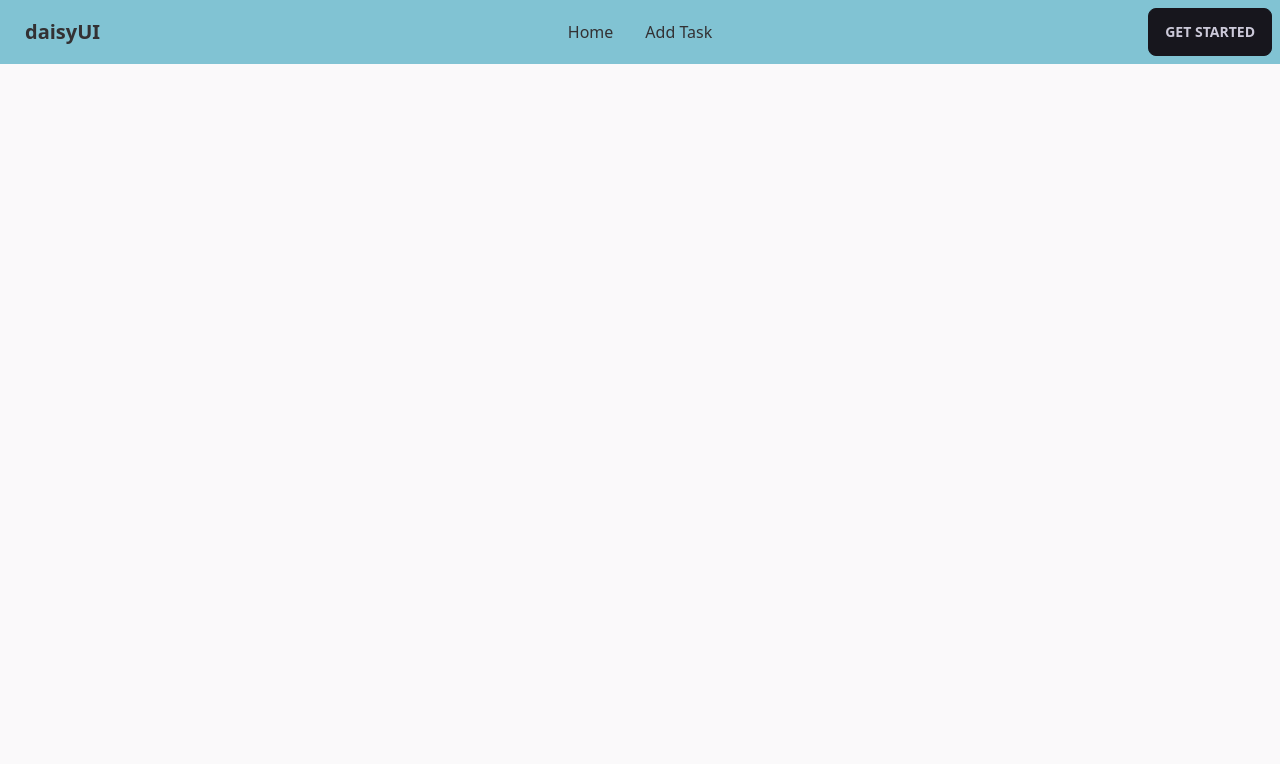
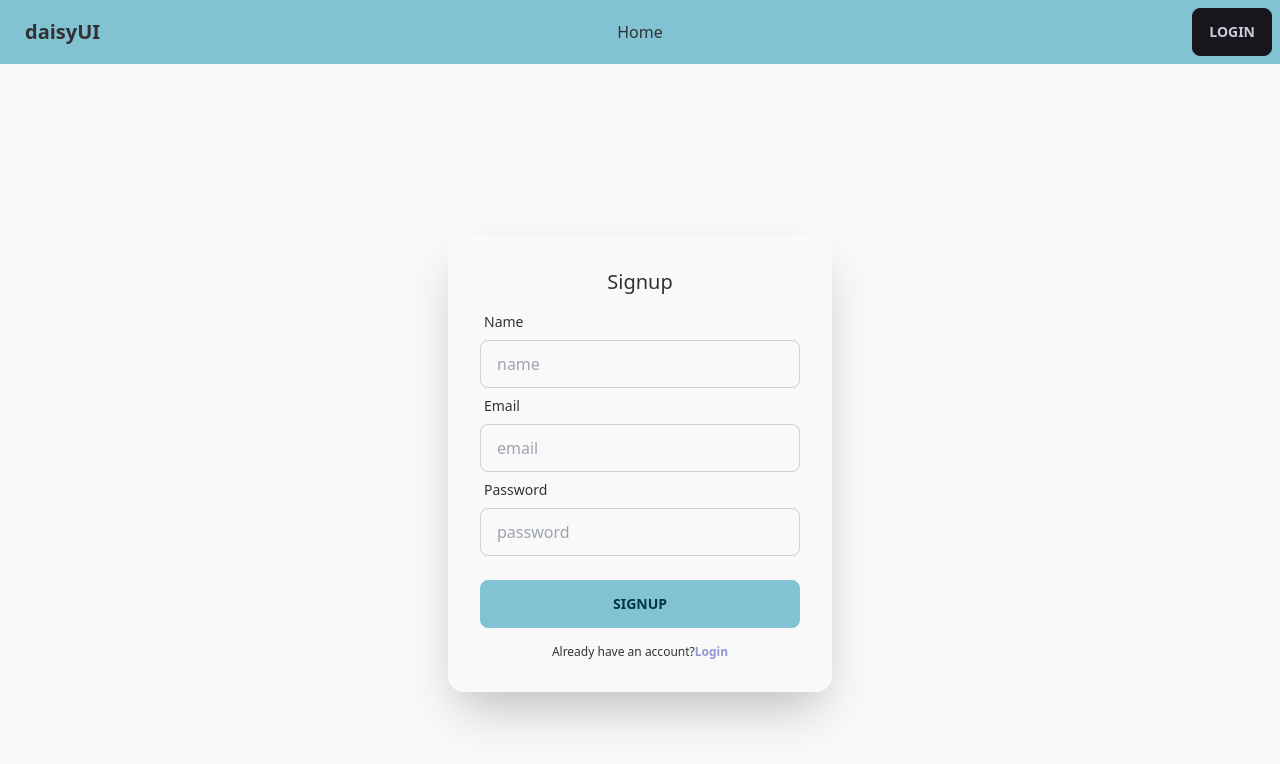
Before and after one commit to irazramin/simple-todo-app, a React (Create React App) app: page /signup in a window 1280 px wide. Shown: the top 764 px of the page. Built offline with nearby package versions, Linux system fonts and the light colour scheme; no server answers.

Commit message:
authentication added

```diff
--- a/package.json
+++ b/package.json
@@ -10,8 +10,10 @@
     "firebase": "^9.8.1",
     "react": "^18.1.0",
     "react-dom": "^18.1.0",
+    "react-firebase-hooks": "^5.0.3",
     "react-router-dom": "6",
     "react-scripts": "5.0.1",
+    "react-toastify": "^9.0.1",
     "web-vitals": "^2.1.4"
   },
   "scripts": {
--- a/src/App.js
+++ b/src/App.js
@@ -1,7 +1,12 @@
 import { Route, Routes } from 'react-router-dom';
+import { ToastContainer } from 'react-toastify';
+import 'react-toastify/dist/ReactToastify.css';
 import './App.css';
 import AddTask from './Components/pages/AddTask/AddTask';
 import Home from './Components/pages/Home/Home';
+import Login from './Components/pages/Login/Login';
+import RequireAuth from './Components/pages/RequireAuth/RequireAuth';
+import Signup from './Components/pages/Signup/Signup';
 import Header from './Components/shared/Header';
 
 function App() {
@@ -10,8 +15,29 @@ function App() {
       <Header />
       <Routes>
         <Route path='/' element={<Home />}></Route>
-        <Route path='/addtask' element={<AddTask />}></Route>
+        <Route
+          path='/addtask'
+          element={
+            <RequireAuth>
+              <AddTask />
+            </RequireAuth>
+          }
+        ></Route>
+        <Route path='/login' element={<Login />}></Route>
+        <Route path='/signup' element={<Signup />}></Route>
       </Routes>
+      <ToastContainer
+        position='top-right'
+        autoClose={5000}
+        hideProgressBar={false}
+        newestOnTop={false}
+        closeOnClick
+        rtl={false}
+        pauseOnFocusLoss
+        draggable
+        pauseOnHover
+        theme='colored'
+      />
     </div>
   );
 }
--- a/src/Components/pages/Home/Home.js
+++ b/src/Components/pages/Home/Home.js
@@ -1,9 +1,26 @@
 import React from 'react'
+import { useAuthState } from 'react-firebase-hooks/auth';
+import auth from '../../../firebase.init';
 
 const Home = () => {
+  const [user] = useAuthState(auth)
+
   return (
-    <div>Home</div>
-  )
+    <div>
+      <h2 className='text-center text-3xl mt-10'>
+        Welcome to <span className='text-secondary'>RememberTask!!</span>
+      </h2>
+      {user ? (
+        <h4 className='text-center text-3xl mt-10 text-success'>
+         Now you can add your task.
+        </h4>
+      ) : (
+        <h4 className='text-center text-3xl mt-10 text-success'>
+          If you want to remember your important task.Please login first
+        </h4>
+      )}
+    </div>
+  );
 }
 
 export default Home
--- /dev/null
+++ b/src/Components/pages/Login/Login.js
@@ -0,0 +1,80 @@
+import React from 'react';
+import {
+  useAuthState,
+  useSignInWithEmailAndPassword,
+} from 'react-firebase-hooks/auth';
+import { useLocation, useNavigate } from 'react-router-dom';
+import auth from '../../../firebase.init';
+import ErrorMessage from '../../shared/ErrorMessage';
+
+const Login = () => {
+  const navigate = useNavigate();
+  const [currentUser] = useAuthState(auth);
+  const [signInWithEmailAndPassword, user, loading, error] =
+    useSignInWithEmailAndPassword(auth);
+  const location = useLocation();
+  const from = location.state?.from?.pathname || '/';
+
+  if (currentUser) {
+    navigate(from, { replace: true });
+  }
+  const handleLogin = (e) => {
+    e.preventDefault();
+
+    const email = e.target.email.value;
+    const password = e.target.password.value;
+    signInWithEmailAndPassword(email, password);
+  };
+  return (
+    <div className='flex justify-center items-center min-h-screen'>
+      <div className='card flex-shrink-0 w-full max-w-sm shadow-2xl bg-base-100'>
+        <div className='card-body'>
+          <h2 className='text-center text-xl'>Login</h2>
+          <form onSubmit={handleLogin}>
+            <div className='form-control'>
+              <label className='label'>
+                <span className='label-text'>Email</span>
+              </label>
+              <input
+                name='email'
+                type='email'
+                placeholder='email'
+                className='input input-bordered'
+              />
+            </div>
+            <div className='form-control'>
+              <label className='label'>
+                <span className='label-text'>Password</span>
+              </label>
+              <input
+                type='password'
+                name='password'
+                placeholder='password'
+                className='input input-bordered'
+              />
+            </div>
+            <div className='form-control mt-6'>
+              <ErrorMessage errMsg={error?.message} />
+              <button type='submit' className='btn btn-accent'>
+                Login
+              </button>
+            </div>
+          </form>
+          <div className='mt-2'>
+            <p className='text-xs text-center'>
+              Don't have an account?
+              <button
+                onClick={() => navigate('/signup')}
+                className='text-secondary font-bold cursor-pointer'
+              >
+                Create new account
+              </button>
+            </p>
+          </div>
+        </div>
+      </div>
+    </div>
+  );
+};
+
+export default Login;
--- /dev/null
+++ b/src/Components/pages/RequireAuth/RequireAuth.js
@@ -0,0 +1,16 @@
+import React from 'react';
+import { useAuthState } from 'react-firebase-hooks/auth';
+import { Navigate, useLocation } from 'react-router-dom';
+import auth from '../../../firebase.init';
+
+const RequireAuth = ({ children }) => {
+  const [user] = useAuthState(auth);
+  const location = useLocation();
+
+  if (!user) {
+    return <Navigate to='/login' state={{ from: location }} replace></Navigate>;
+  }
+  return children;
+};
+
+export default RequireAuth;
--- /dev/null
+++ b/src/Components/pages/Signup/Signup.js
@@ -0,0 +1,87 @@
+import React from 'react';
+import { useCreateUserWithEmailAndPassword } from 'react-firebase-hooks/auth';
+import { useNavigate } from 'react-router-dom';
+import auth from '../../../firebase.init';
+import ErrorMessage from '../../shared/ErrorMessage';
+
+const Signup = () => {
+    const navigate = useNavigate();
+const [createUserWithEmailAndPassword, user, loading, error] =
+  useCreateUserWithEmailAndPassword(auth);
+
+  const handleSignup = e =>{
+      e.preventDefault();
+
+      const name = e.target.name.value;
+      const email = e.target.email.value;
+      const password = e.target.password.value;
+      createUserWithEmailAndPassword(email,password);
+
+  }
+  return (
+    <div className='flex justify-center items-center min-h-screen'>
+      <div className='card flex-shrink-0 w-full max-w-sm shadow-2xl bg-base-100'>
+        <div className='card-body'>
+          <h2 className='text-center text-xl'>Signup</h2>
+          <form onSubmit={handleSignup}>
+            <div className='form-control'>
+              <label className='label'>
+                <span className='label-text'>Name</span>
+              </label>
+              <input
+                name='name'
+                type='name'
+                placeholder='name'
+                className='input input-bordered'
+                required
+              />
+            </div>
+            <div className='form-control'>
+              <label className='label'>
+                <span className='label-text'>Email</span>
+              </label>
+              <input
+                name='email'
+                type='email'
+                placeholder='email'
+                className='input input-bordered'
+                required
+              />
+            </div>
+            <div className='form-control'>
+              <label className='label'>
+                <span className='label-text'>Password</span>
+              </label>
+              <input
+                type='password'
+                name='password'
+                placeholder='password'
+                className='input input-bordered'
+                required
+              />
+            </div>
+            <div className='form-control mt-6'>
+              <ErrorMessage errMsg={error?.message} />
+              <button type='submit' className='btn btn-accent'>
+                Signup
+              </button>
+            </div>
+          </form>
+          <div className='mt-2'>
+            <p className='text-xs text-center'>
+              Already have an account?
+              <button
+                onClick={() => navigate('/login')}
+                className='text-secondary font-bold cursor-pointer'
+              >
+               Login
+              </button>
+            </p>
+          </div>
+        </div>
+      </div>
+    </div>
+  );
+}
+
+export default Signup
--- /dev/null
+++ b/src/Components/shared/ErrorMessage.js
@@ -0,0 +1,9 @@
+import React from 'react'
+
+const ErrorMessage = ({errMsg}) => {
+  return (
+    <p className='text-red-500 font-medium'>{errMsg}</p>
+  )
+}
+
+export default ErrorMessage
--- a/src/Components/shared/Header.js
+++ b/src/Components/shared/Header.js
@@ -1,6 +1,11 @@
+import { signOut } from 'firebase/auth';
 import React from 'react';
+import { useAuthState } from 'react-firebase-hooks/auth';
+import { Link } from 'react-router-dom';
+import auth from '../../firebase.init';
 
 const Header = () => {
+  const [user] = useAuthState(auth)
   return (
     <div class='navbar bg-accent '>
       <div class='navbar-start'>
@@ -26,10 +31,10 @@ const Header = () => {
             class='menu menu-compact dropdown-content mt-3 p-2 shadow bg-base-100 rounded-box w-52'
           >
             <li>
-              <a>Home</a>
+              <Link to='/'>Home</Link>
             </li>
             <li>
-              <a>Add Task</a>
+              <Link to='/addtask'>Add Task</Link>
             </li>
           </ul>
         </div>
@@ -38,15 +43,25 @@ const Header = () => {
       <div class='navbar-center hidden lg:flex'>
         <ul class='menu menu-horizontal p-0'>
           <li>
-            <a>Home</a>
+            <Link to='/'>Home</Link>
           </li>
-          <li>
-            <a>Add Task</a>
-          </li>
+          {user && (
+            <li>
+              <Link to='/addtask'>Add Task</Link>
+            </li>
+          )}
         </ul>
       </div>
       <div class='navbar-end'>
-        <a class='btn'>Get started</a>
+        {user ? (
+          <button onClick={() => signOut(auth)} class='btn'>
+            Sign out
+          </button>
+        ) : (
+          <Link to='/login' class='btn'>
+            Login
+          </Link>
+        )}
       </div>
     </div>
   );
--- /dev/null
+++ b/src/firebase.init.js
@@ -0,0 +1,21 @@
+// Import the functions you need from the SDKs you need
+import { initializeApp } from 'firebase/app';
+import { getAuth } from 'firebase/auth';
+// TODO: Add SDKs for Firebase products that you want to use
+// https://firebase.google.com/docs/web/setup#available-libraries
+
+// Your web app's Firebase configuration
+const firebaseConfig = {
+  apiKey: 'AIzaSyBALIFQ08vrKf48vXrKqutJSbA0WnqSPlo',
+  authDomain: 'todo-list-100fb.firebaseapp.com',
+  projectId: 'todo-list-100fb',
+  storageBucket: 'todo-list-100fb.appspot.com',
+  messagingSenderId: '781957819846',
+  appId: '1:781957819846:web:3305d68f9b1ff81afe16c7',
+};
+
+// Initialize Firebase
+const app = initializeApp(firebaseConfig);
+
+const auth = getAuth(app);
+export default auth;
```
Also changed, not shown: 2 other files (tests, documents, lock files or other folders).
